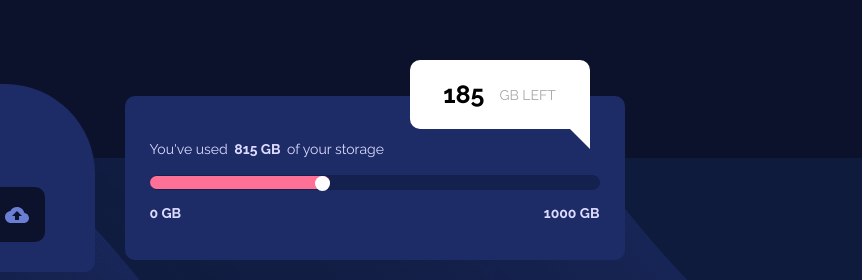
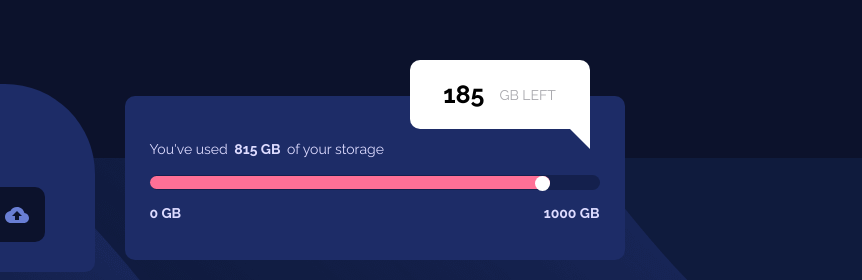
Before and after one commit to MonaElshikh/Fylo-data-storage-component, a plain HTML site: page index.html in a window 1280 px wide. Shown: the part 222-502 px from the top of the page, 418-1280 px from the left. Drawn offline with Linux system fonts and the light colour scheme.

Commit message:
modify percentage value

```diff
--- a/css/style.css
+++ b/css/style.css
@@ -82,7 +82,7 @@ ul {
   display: block;
   position: relative;
   background-color: hsl(344deg 100% 72%);
-  width: 180px;
+  width: 200px;
   height: 13px;
   border-radius: var(--radius);
 }
@@ -150,6 +150,9 @@ ul {
   .info .storage-percent {
     width: 450px;
   }
+  .info .storage-percent > span {
+    width: 400px;
+  }
   .info .info-footer {
     bottom: 80%;
     left: 75%;
```
